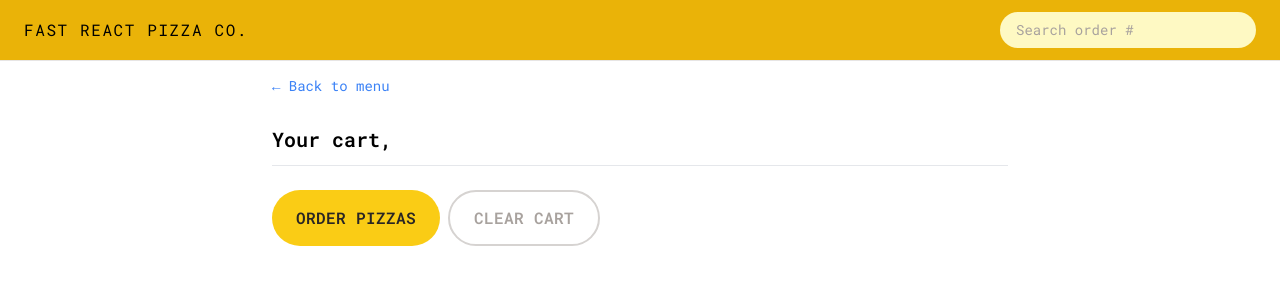
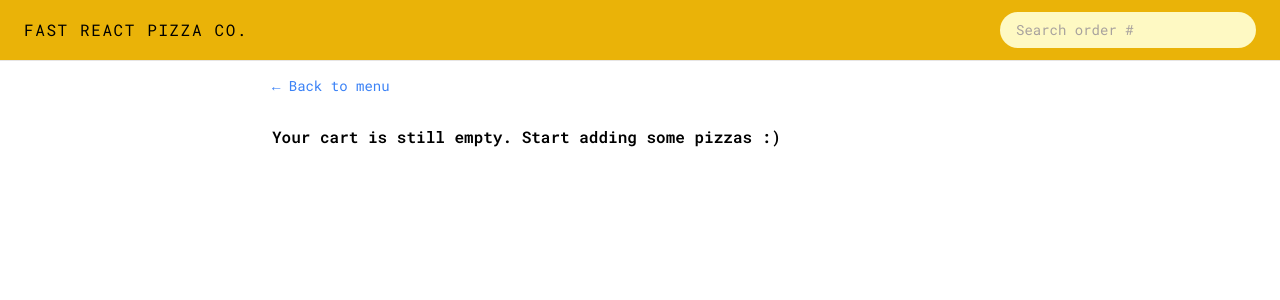
Before and after one commit to Mikiyas6/Fast-React-Pizza, a React (Vite) app: page /cart in a window 1280 px wide. Shown: the top 300 px of the page. Built offline with nearby package versions, Linux system fonts and the light colour scheme.

Commit message:
Building the Cart Page

```diff
--- a/src/features/cart/Cart.jsx
+++ b/src/features/cart/Cart.jsx
@@ -2,36 +2,43 @@
 import LinkButton from "../../UI/LinkButton";
 import Button from "../../UI/Button";
 import CartItem from "./CartItem";
-import { useSelector } from "react-redux";
+import { useDispatch, useSelector } from "react-redux";
+import { clearCart, getCart, getUsername } from "./cartSlice";
+import EmptyCart from "./EmptyCart";
 
-const fakeCart = [
-  {
-    pizzaId: 12,
-    name: "Mediterranean",
-    quantity: 2,
-    unitPrice: 16,
-    totalPrice: 32,
-  },
-  {
-    pizzaId: 6,
-    name: "Vegetale",
-    quantity: 1,
-    unitPrice: 13,
-    totalPrice: 13,
-  },
-  {
-    pizzaId: 11,
-    name: "Spinach and Mushroom",
-    quantity: 1,
-    unitPrice: 15,
-    totalPrice: 15,
-  },
-];
+// const fakeCart = [
+//   {
+//     pizzaId: 12,
+//     name: "Mediterranean",
+//     quantity: 2,
+//     unitPrice: 16,
+//     totalPrice: 32,
+//   },
+//   {
+//     pizzaId: 6,
+//     name: "Vegetale",
+//     quantity: 1,
+//     unitPrice: 13,
+//     totalPrice: 13,
+//   },
+//   {
+//     pizzaId: 11,
+//     name: "Spinach and Mushroom",
+//     quantity: 1,
+//     unitPrice: 15,
+//     totalPrice: 15,
+//   },
+// ];
 
 function Cart() {
-  const cart = useSelector((store) => store.cart.cart);
-  const username = useSelector((store) => store.user.username);
+  const cart = useSelector(getCart);
+  const username = useSelector(getUsername);
+  const dispatch = useDispatch();
+  function handleClearCart() {
+    dispatch(clearCart());
+  }
 
+  if (!cart.length) return <EmptyCart />;
   return (
     <div className="px-4 py-3">
       <LinkButton to="/menu">&larr; Back to menu</LinkButton>
@@ -48,7 +55,9 @@
         <Button to="/order/new" type="primary">
           Order Pizzas
         </Button>
-        <Button type="secondary">Clear Cart</Button>
+        <Button type="secondary" onClick={handleClearCart}>
+          Clear Cart
+        </Button>
       </div>
     </div>
   );
--- a/src/features/cart/CartItem.jsx
+++ b/src/features/cart/CartItem.jsx
@@ -1,8 +1,13 @@
+import { useDispatch } from "react-redux";
 import Button from "../../UI/Button";
 import { formatCurrency } from "../../utils/helpers";
+import { deleteItem } from "./cartSlice";
 function CartItem({ item }) {
   const { pizzaId, name, quantity, totalPrice } = item;
-
+  const dispatch = useDispatch();
+  function handleDeleteItem() {
+    dispatch(deleteItem(pizzaId));
+  }
   return (
     <li className="py-3 sm:flex sm:items-center sm:justify-between">
       <p className="mb-1 sm:mb-0">
@@ -10,7 +15,9 @@
       </p>
       <div className="flex items-center justify-between sm:gap-6">
         <p className="text-sm font-bold">{formatCurrency(totalPrice)}</p>
-        <Button type="small">Delete</Button>
+        <Button onClick={handleDeleteItem} type="small">
+          Delete
+        </Button>
       </div>
     </li>
   );
--- a/src/features/cart/EmptyCart.jsx
+++ b/src/features/cart/EmptyCart.jsx
@@ -1,11 +1,13 @@
-import { Link } from 'react-router-dom';
+import LinkButton from "../../UI/LinkButton";
 
 function EmptyCart() {
   return (
-    <div>
-      <Link to="/menu">&larr; Back to menu</Link>
+    <div className="px-4 py-3">
+      <LinkButton to="/menu">&larr; Back to menu</LinkButton>
 
-      <p>Your cart is still empty. Start adding some pizzas :)</p>
+      <p className="mt-7 font-semibold">
+        Your cart is still empty. Start adding some pizzas :)
+      </p>
     </div>
   );
 }
--- a/src/features/cart/cartSlice.js
+++ b/src/features/cart/cartSlice.js
@@ -43,4 +43,7 @@
 export const getTotalCartPrice = (store) =>
   store.cart.cart.reduce((total, item) => total + item.totalPrice, 0);
 
+export const getCart = (store) => store.cart.cart;
+export const getUsername = (store) => store.user.username;
+
 export default cartSlice.reducer;
--- a/src/features/menu/MenuItem.jsx
+++ b/src/features/menu/MenuItem.jsx
@@ -2,11 +2,10 @@
 import Button from "../../UI/Button";
 import { useDispatch } from "react-redux";
 import { addItem } from "../cart/cartSlice";
-import { useNavigate } from "react-router-dom";
 function MenuItem({ pizza }) {
   const { id, name, unitPrice, ingredients, soldOut, imageUrl } = pizza;
   const dispatch = useDispatch();
-  const navigate = useNavigate();
+
   function handleAddToCart() {
     const newItem = {
       pizzaId: id,
@@ -16,7 +15,6 @@
       totalPrice: unitPrice * 1,
     };
     dispatch(addItem(newItem));
-    navigate("/cart");
   }
   return (
     <li className="gap flex gap-4 py-2">
```
